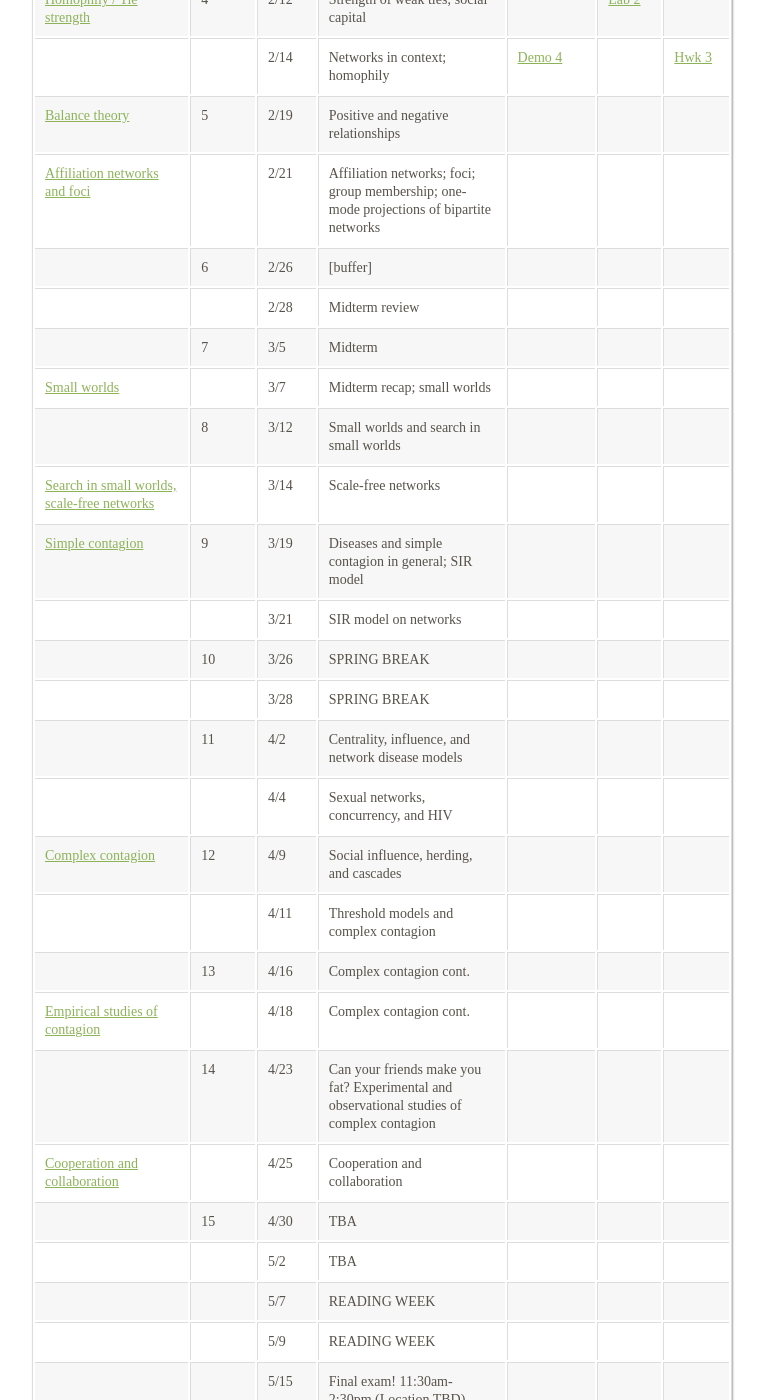
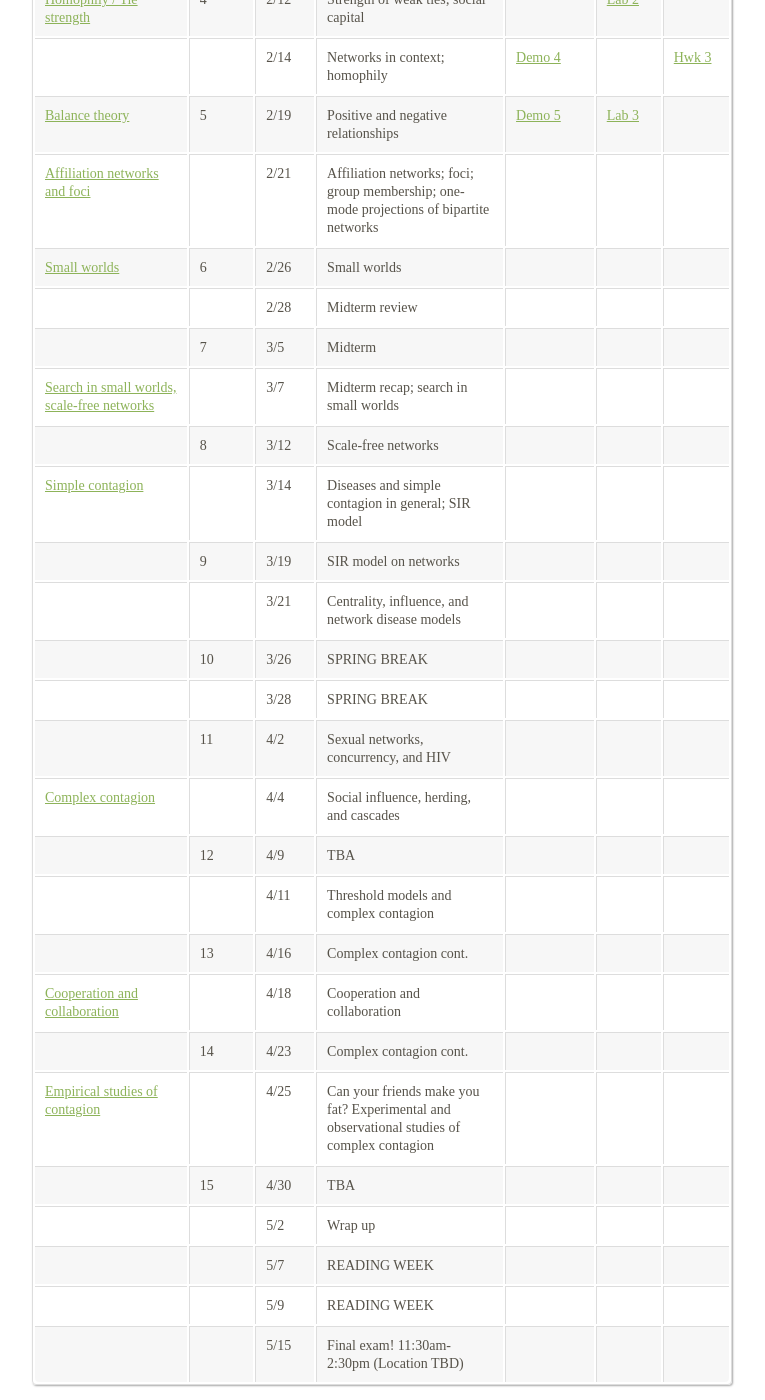
Before and after one commit to dfeehan/dfeehan.github.io, a Jekyll site: the page teaching/2019sp_demog180.html, which Jekyll copies as it is, in a window 1280 px wide and 1400 px high, scrolled down 1308 px. Shown: the whole window, without its empty margins (258-1023 px from the left). Built offline with Jekyll 4.4.1, drawn with Linux system fonts in a browser that asks for light colours; some of the changed text lies outside the part shown.

Commit message:
updated lab3

```diff
--- a/teaching/2019sp_demog180.html
+++ b/teaching/2019sp_demog180.html
@@ -350,15 +350,15 @@ Final exam: Wednesday, May 15th, 11:30am-2:30pm (location TBD)</p>
 <h2 id="overview">Overview</h2>
 <p>The science of social networks focuses on measuring, modeling, and understanding the different ways that people are connected to one another. In this class, we will use a broad toolkit of theories and methods drawn from the social, natural, and mathematical sciences to learn what a social network is, to understand how to work with social network data, and to illustrate some of the ways that social networks can be useful in theory and in practice. We will see that network ideas are powerful enough to be used everywhere from CDC and UNAIDS, where network models help epidemiologists prevent the spread of HIV, to Silicon Valley, where data scientists use network ideas to build products that enable people all across the globe to connect with one another.</p>
 <h2 id="calendar">Calendar</h2>
-<table style="width:100%;">
+<table>
 <colgroup>
-<col style="width: 25%" />
-<col style="width: 4%" />
-<col style="width: 6%" />
-<col style="width: 31%" />
-<col style="width: 10%" />
-<col style="width: 10%" />
-<col style="width: 10%" />
+<col width="24%" />
+<col width="5%" />
+<col width="7%" />
+<col width="30%" />
+<col width="10%" />
+<col width="10%" />
+<col width="10%" />
 </colgroup>
 <thead>
 <tr class="header">
@@ -449,8 +449,8 @@ Final exam: Wednesday, May 15th, 11:30am-2:30pm (location TBD)</p>
 <td>5</td>
 <td>2/19</td>
 <td>Positive and negative relationships</td>
-<td></td>
-<td></td>
+<td><a href="http://datahub.berkeley.edu/user-redirect/interact?account=dfeehan&amp;repo=demog180-sp2019&amp;branch=master&amp;path=lecture/05_structural_balance/05_structural_balance_in_the_small_slashdot_network.ipynb">Demo 5</a></td>
+<td><a href="http://datahub.berkeley.edu/user-redirect/interact?account=dfeehan&amp;repo=demog180-sp2019&amp;branch=master&amp;path=labs/Lab3/lab3.ipynb">Lab 3</a></td>
 <td></td>
 </tr>
 <tr class="even">
@@ -463,10 +463,10 @@ Final exam: Wednesday, May 15th, 11:30am-2:30pm (location TBD)</p>
 <td></td>
 </tr>
 <tr class="odd">
-<td></td>
+<td><a href="#sec:smallworlds">Small worlds</a></td>
 <td>6</td>
 <td>2/26</td>
-<td>[buffer]</td>
+<td>Small worlds</td>
 <td></td>
 <td></td>
 <td></td>
@@ -490,10 +490,10 @@ Final exam: Wednesday, May 15th, 11:30am-2:30pm (location TBD)</p>
 <td></td>
 </tr>
 <tr class="even">
-<td><a href="#sec:smallworlds">Small worlds</a></td>
+<td><a href="#sec:scalefree">Search in small worlds, scale-free networks</a></td>
 <td></td>
 <td>3/7</td>
-<td>Midterm recap; small worlds</td>
+<td>Midterm recap; search in small worlds</td>
 <td></td>
 <td></td>
 <td></td>
@@ -502,25 +502,25 @@ Final exam: Wednesday, May 15th, 11:30am-2:30pm (location TBD)</p>
 <td></td>
 <td>8</td>
 <td>3/12</td>
-<td>Small worlds and search in small worlds</td>
+<td>Scale-free networks</td>
 <td></td>
 <td></td>
 <td></td>
 </tr>
 <tr class="even">
-<td><a href="#sec:scalefree">Search in small worlds, scale-free networks</a></td>
+<td><a href="#sec:simplecontagion">Simple contagion</a></td>
 <td></td>
 <td>3/14</td>
-<td>Scale-free networks</td>
+<td>Diseases and simple contagion in general; SIR model</td>
 <td></td>
 <td></td>
 <td></td>
 </tr>
 <tr class="odd">
-<td><a href="#sec:simplecontagion">Simple contagion</a></td>
+<td></td>
 <td>9</td>
 <td>3/19</td>
-<td>Diseases and simple contagion in general; SIR model</td>
+<td>SIR model on networks</td>
 <td></td>
 <td></td>
 <td></td>
@@ -556,25 +556,25 @@ Final exam: Wednesday, May 15th, 11:30am-2:30pm (location TBD)</p>
 <td></td>
 <td>11</td>
 <td>4/2</td>
-<td>Centrality, influence, and network disease models</td>
+<td>Sexual networks, concurrency, and HIV</td>
 <td></td>
 <td></td>
 <td></td>
 </tr>
 <tr class="even">
-<td></td>
+<td><a href="#sec:complexcontagion">Complex contagion</a></td>
 <td></td>
 <td>4/4</td>
-<td>Sexual networks, concurrency, and HIV</td>
+<td>Social influence, herding, and cascades</td>
 <td></td>
 <td></td>
 <td></td>
 </tr>
 <tr class="odd">
-<td><a href="#sec:complexcontagion">Complex contagion</a></td>
+<td></td>
 <td>12</td>
 <td>4/9</td>
-<td>Social influence, herding, and cascades</td>
+<td>TBA</td>
 <td></td>
 <td></td>
 <td></td>
@@ -610,16 +610,16 @@ Final exam: Wednesday, May 15th, 11:30am-2:30pm (location TBD)</p>
 <td></td>
 <td>14</td>
 <td>4/23</td>
-<td>Can your friends make you fat? Experimental and observational studies of complex contagion</td>
+<td>Complex contagion cont.</td>
 <td></td>
 <td></td>
 <td></td>
 </tr>
 <tr class="even">
-<td><a href="#sec:cooperation">Cooperation and collaboration</a></td>
+<td><a href="#sec:empiricalcontagion">Empirical studies of contagion</a></td>
 <td></td>
 <td>4/25</td>
-<td>Cooperation and collaboration</td>
+<td>Can your friends make you fat? Experimental and observational studies of complex contagion</td>
 <td></td>
 <td></td>
 <td></td>
@@ -637,7 +637,7 @@ Final exam: Wednesday, May 15th, 11:30am-2:30pm (location TBD)</p>
 <td></td>
 <td></td>
 <td>5/2</td>
-<td>TBA</td>
+<td>Wrap up</td>
 <td></td>
 <td></td>
 <td></td>
@@ -733,8 +733,8 @@ Final exam: Wednesday, May 15th, 11:30am-2:30pm (location TBD)</p>
 </ul>
 <p>Reading:</p>
 <ul>
-<li><span class="citation" data-cites="watts_six_2003">Watts (<a href="#ref-watts_six_2003">2003</a>)</span> preface-Ch.1</li>
-<li><span class="citation" data-cites="easley_networks_2010">Easley and Kleinberg (<a href="#ref-easley_networks_2010">2010</a>)</span> Ch.1-Ch.2</li>
+<li><span class="citation">Watts (<a href="#ref-watts_six_2003">2003</a>)</span> preface-Ch.1</li>
+<li><span class="citation">Easley and Kleinberg (<a href="#ref-easley_networks_2010">2010</a>)</span> Ch.1-Ch.2</li>
 </ul>
 <h4 id="sec:hwk1">Homework 1</h4>
 <ul>
@@ -752,7 +752,7 @@ Final exam: Wednesday, May 15th, 11:30am-2:30pm (location TBD)</p>
 <p>Reading:</p>
 <!--* TODO NEWSPAPER-->
 <ul>
-<li><span class="citation" data-cites="easley_networks_2010">Easley and Kleinberg (<a href="#ref-easley_networks_2010">2010</a>)</span> Ch.2 (Graphs)</li>
+<li><span class="citation">Easley and Kleinberg (<a href="#ref-easley_networks_2010">2010</a>)</span> Ch.2 (Graphs)</li>
 </ul>
 <h4 id="sec:hwk2">Homework 2</h4>
 <ul>
@@ -770,21 +770,21 @@ Final exam: Wednesday, May 15th, 11:30am-2:30pm (location TBD)</p>
 </ul>
 <p>Readings:</p>
 <ul>
-<li><span class="citation" data-cites="watts_six_2003">Watts (<a href="#ref-watts_six_2003">2003</a>)</span> Ch. 2</li>
+<li><span class="citation">Watts (<a href="#ref-watts_six_2003">2003</a>)</span> Ch. 2</li>
 </ul>
 <h3 id="sec:homophily">Tie strength and homophily</h3>
 <p>Lectures:</p>
 <ul>
 <li>Strength of weak ties; social capital</li>
-<li>Networks in context; homophily: choice and structure; social implications; patterns of homophily in students’ survey results</li>
+<li>Networks in context; homophily: choice and structure; social implications; patterns of homophily in students' survey results</li>
 <li>Using the ER model to analyze empirical data; homophily example</li>
 </ul>
 <p>Reading:</p>
 <!--* TODO NEWSPAPER-->
 <ul>
-<li><span class="citation" data-cites="easley_networks_2010">Easley and Kleinberg (<a href="#ref-easley_networks_2010">2010</a>)</span> Ch. 3.1-3.3 (Tie strength)</li>
-<li><span class="citation" data-cites="easley_networks_2010">Easley and Kleinberg (<a href="#ref-easley_networks_2010">2010</a>)</span> Ch. 3.5 (Social capital)</li>
-<li><span class="citation" data-cites="easley_networks_2010">Easley and Kleinberg (<a href="#ref-easley_networks_2010">2010</a>)</span> Ch.4.1-4.2 (Homophily)</li>
+<li><span class="citation">Easley and Kleinberg (<a href="#ref-easley_networks_2010">2010</a>)</span> Ch. 3.1-3.3 (Tie strength)</li>
+<li><span class="citation">Easley and Kleinberg (<a href="#ref-easley_networks_2010">2010</a>)</span> Ch. 3.5 (Social capital)</li>
+<li><span class="citation">Easley and Kleinberg (<a href="#ref-easley_networks_2010">2010</a>)</span> Ch.4.1-4.2 (Homophily)</li>
 </ul>
 <h3 id="sec:balance">Balance theory</h3>
 <p>Lectures:</p>
@@ -794,7 +794,7 @@ Final exam: Wednesday, May 15th, 11:30am-2:30pm (location TBD)</p>
 </ul>
 <p>Reading:</p>
 <ul>
-<li>Positive and negative relationships: <span class="citation" data-cites="easley_networks_2010">Easley and Kleinberg (<a href="#ref-easley_networks_2010">2010</a>)</span> Ch.5.1-5.2</li>
+<li>Positive and negative relationships: <span class="citation">Easley and Kleinberg (<a href="#ref-easley_networks_2010">2010</a>)</span> Ch.5.1-5.2</li>
 </ul>
 <h3 id="sec:affiliation">Affiliation networks</h3>
 <p>Lectures:</p>
@@ -805,7 +805,7 @@ Final exam: Wednesday, May 15th, 11:30am-2:30pm (location TBD)</p>
 </ul>
 <p>Readings:</p>
 <ul>
-<li><span class="citation" data-cites="easley_networks_2010">Easley and Kleinberg (<a href="#ref-easley_networks_2010">2010</a>)</span> Ch.4.3-4.4</li>
+<li><span class="citation">Easley and Kleinberg (<a href="#ref-easley_networks_2010">2010</a>)</span> Ch.4.3-4.4</li>
 </ul>
 <h3 id="sec:midterm">Catch-up, review, and midterm</h3>
 <p>Lectures:</p>
@@ -820,7 +820,7 @@ Final exam: Wednesday, May 15th, 11:30am-2:30pm (location TBD)</p>
 </ul>
 <p>Readings:</p>
 <ul>
-<li><span class="citation" data-cites="watts_six_2003">Watts (<a href="#ref-watts_six_2003">2003</a>)</span> Ch. 3-4</li>
+<li><span class="citation">Watts (<a href="#ref-watts_six_2003">2003</a>)</span> Ch. 3-4</li>
 </ul>
 <h3 id="sec:scalefree">Search in small worlds and scale-free networks</h3>
 <p>Lectures:</p>
@@ -830,8 +830,8 @@ Final exam: Wednesday, May 15th, 11:30am-2:30pm (location TBD)</p>
 </ul>
 <p>Readings:</p>
 <ul>
-<li><span class="citation" data-cites="watts_six_2003">Watts (<a href="#ref-watts_six_2003">2003</a>)</span> Ch. 4-5</li>
-<li><span class="citation" data-cites="easley_networks_2010">Easley and Kleinberg (<a href="#ref-easley_networks_2010">2010</a>)</span> Ch. 18.1-18.5</li>
+<li><span class="citation">Watts (<a href="#ref-watts_six_2003">2003</a>)</span> Ch. 4-5</li>
+<li><span class="citation">Easley and Kleinberg (<a href="#ref-easley_networks_2010">2010</a>)</span> Ch. 18.1-18.5</li>
 </ul>
 <h4 id="sec:hwk3">Homework 3</h4>
 <ul>
@@ -846,8 +846,8 @@ Final exam: Wednesday, May 15th, 11:30am-2:30pm (location TBD)</p>
 </ul>
 <p>Reading:</p>
 <ul>
-<li><span class="citation" data-cites="watts_six_2003">Watts (<a href="#ref-watts_six_2003">2003</a>)</span> Ch.6</li>
-<li><span class="citation" data-cites="epstein_invisible_2008">Epstein (<a href="#ref-epstein_invisible_2008">2008</a>)</span> Ch.2-4</li>
+<li><span class="citation">Watts (<a href="#ref-watts_six_2003">2003</a>)</span> Ch.6</li>
+<li><span class="citation">Epstein (<a href="#ref-epstein_invisible_2008">2008</a>)</span> Ch.2-4</li>
 <li>Notebook: Centrality and the SIR model on ER random networks (to be posted)</li>
 </ul>
 <h3 id="spring-break">Spring break</h3>
@@ -865,8 +865,8 @@ Final exam: Wednesday, May 15th, 11:30am-2:30pm (location TBD)</p>
 </ul>
 <p>Reading:</p>
 <ul>
-<li><span class="citation" data-cites="watts_six_2003">Watts (<a href="#ref-watts_six_2003">2003</a>)</span> Ch.7-8</li>
-<li><span class="citation" data-cites="easley_networks_2010">Easley and Kleinberg (<a href="#ref-easley_networks_2010">2010</a>)</span> Ch. 19.1-19.6 <!--* TODO NEWSPAPER/JOURNAL--></li>
+<li><span class="citation">Watts (<a href="#ref-watts_six_2003">2003</a>)</span> Ch.7-8</li>
+<li><span class="citation">Easley and Kleinberg (<a href="#ref-easley_networks_2010">2010</a>)</span> Ch. 19.1-19.6 <!--* TODO NEWSPAPER/JOURNAL--></li>
 </ul>
 <h4 id="sec:hwk5">Homework 5</h4>
 <ul>
```
Also changed, not shown: other parts of teaching/2019sp_demog180.html (+3 -3 lines).
